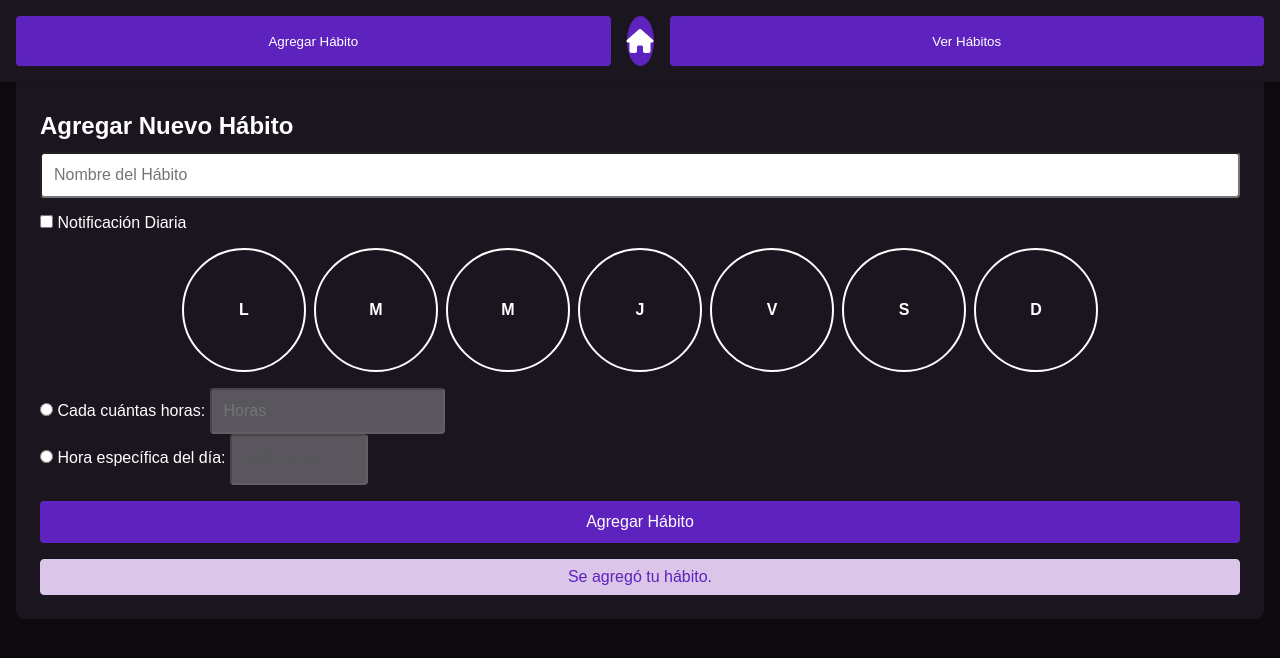
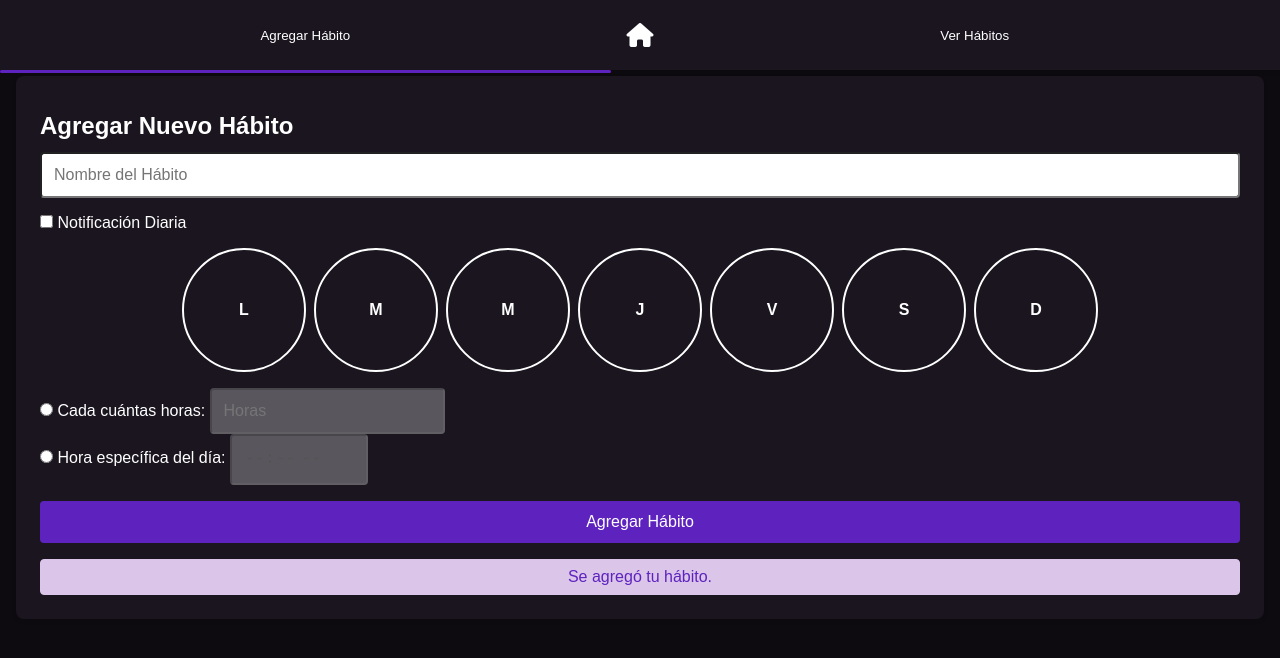
Before and after one commit to santinodovale/Habitos, a website: page index.html in a window 1280 px wide. Both pictures are taken after a click on the button "Agregar Hábito". Drawn offline with Linux system fonts and the light colour scheme.

Commit message:
navegacion 1.6.4

```diff
--- a/script.js
+++ b/script.js
@@ -104,3 +104,18 @@ function seleccionarTipoNotificacion(tipo) {
         horaEspecificaInput.disabled = false;
     }
 }
+
+function mostrarSeccion(seccionId) {
+    // Quita la clase 'active' de todos los botones
+    document.querySelectorAll('.pestañas button').forEach(button => button.classList.remove('active'));
+
+    // Añade la clase 'active' al botón correspondiente
+    const boton = document.querySelector(`.pestañas button[onclick="mostrarSeccion('${seccionId}')"]`);
+    if (boton) boton.classList.add('active');
+
+    // Oculta todas las secciones
+    document.querySelectorAll('.seccion').forEach(seccion => seccion.classList.remove('activa'));
+
+    // Muestra la sección seleccionada
+    document.getElementById(seccionId).classList.add('activa');
+  }
--- a/styles.css
+++ b/styles.css
@@ -22,7 +22,6 @@ body {
   justify-content: center;
   align-items: center;
   background-color: #1b1520;
-  padding: 1rem;
   box-shadow: 0 2px 4px rgba(0, 0, 0, 0.1);
   z-index: 1000; /* Asegura que la barra quede en el frente */
 }
@@ -32,8 +31,8 @@ body {
   flex: 1;
   padding: 0;
   width: 120px;
-  height: 50px;
-  background-color: #5e22bf;
+  height: 70px;
+  background-color: #5e22bf00;
   color: white;
   border: none;
   border-radius: 4px;
@@ -42,28 +41,37 @@ body {
   display: flex;
   align-items: center;
   justify-content: center;
+  position: relative;
 }
 
-.pestañas button:hover {
-  background-color: #6c49c5;
+/* Línea morada debajo del botón activo */
+.pestañas button.active::after {
+  content: "";
+  position: absolute;
+  bottom: -3px;
+  left: 0;
+  width: 100%;
+  height: 3px;
+  background-color: #5e22bf;
+  border-radius: 2px;
 }
 
 /* Botón de la casita redondo */
 .pestañas button:nth-child(2) {
-  width: 50px;
-  height: 50px;
-  border-radius: 50%;
+  width: 120px;
+  height: 70px;
   margin: 0;
   flex-grow: 0;
-}
-
-.pestañas button:nth-child(2):hover {
-  background-color: #6c49c5;
 }
 
 .pestañas button:nth-child(2) i {
   font-size: 24px;
   line-height: 1;
+}
+
+/* Cambio de color al hacer hover en los botones */
+.pestañas button:hover {
+  background-color: #5e22bf30; /* Color de fondo suave al pasar el ratón */
 }
 
 /* Contenedor principal */
```
